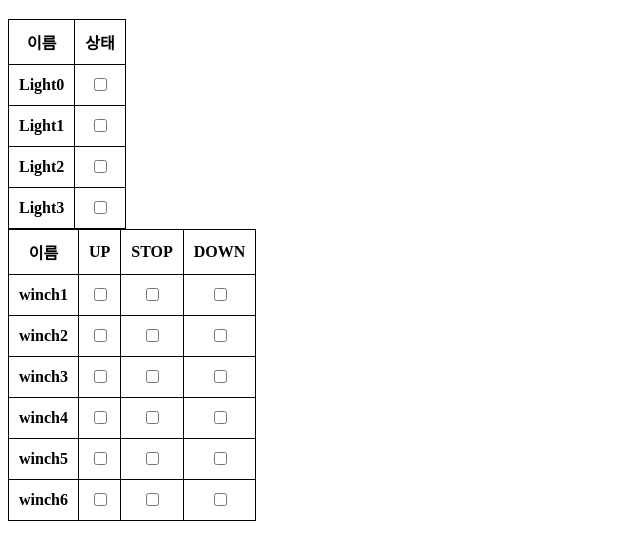
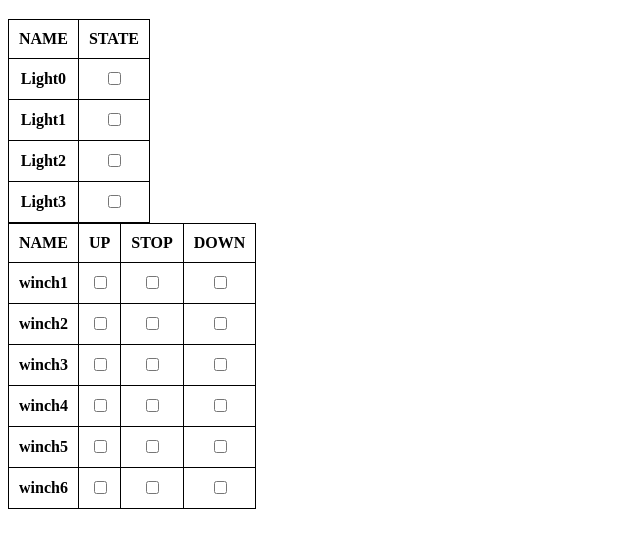
Before and after one commit to umacair/farmControl, a plain HTML site: page public/index.html in a window 1280 px wide. Shown: the part 61-620 px from the top of the page, without its empty margins (0-640 px from the left). Drawn offline with nearby package versions, Linux system fonts and the light colour scheme; no server answers.

Commit message:
영어 변경
영어로 변경

```diff
--- a/public/index.html
+++ b/public/index.html
@@ -14,7 +14,7 @@
 <h1>Farm contoller</h1>
 <table>
   <tr>
-    <th>이름</th><th>상태</th>
+    <th>NAME</th><th>STATE</th>
   </tr>
   <tr>
     <th>Light0</th><th><input type="checkbox" id="light"></th>
@@ -31,7 +31,7 @@
 </table>
 <table>
   <tr>
-    <th>이름</th><th>UP</th><th>STOP</th><th>DOWN</th>
+    <th>NAME</th><th>UP</th><th>STOP</th><th>DOWN</th>
   </tr>
   <tr>
     <th>winch1</th><th><input type="checkbox" id="winch1Up"></th><th><input type="checkbox" id="winch1St"></th><th><input type="checkbox" id="winch1Dw"></th>
```
